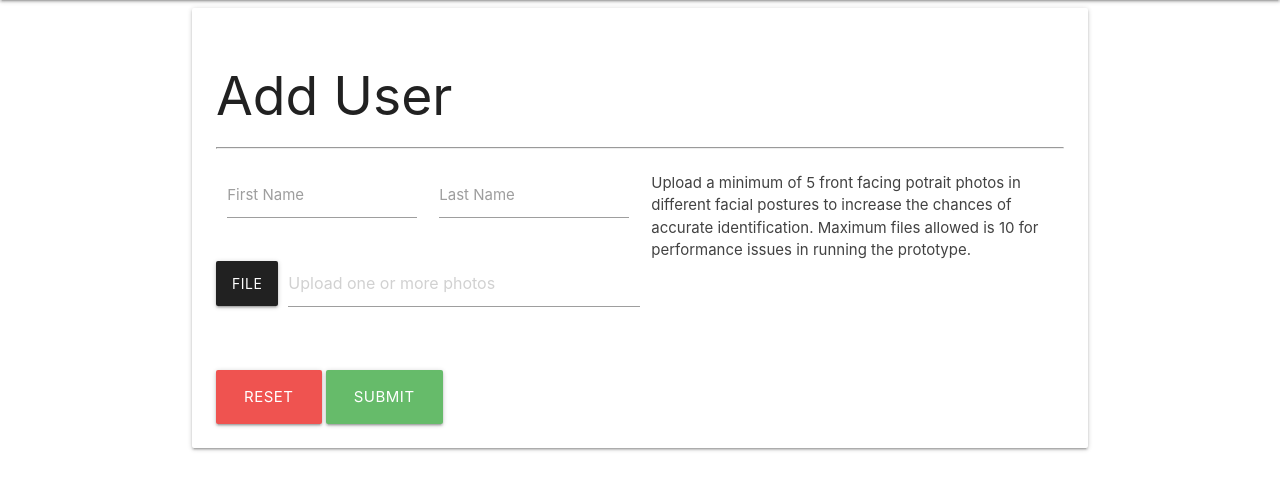
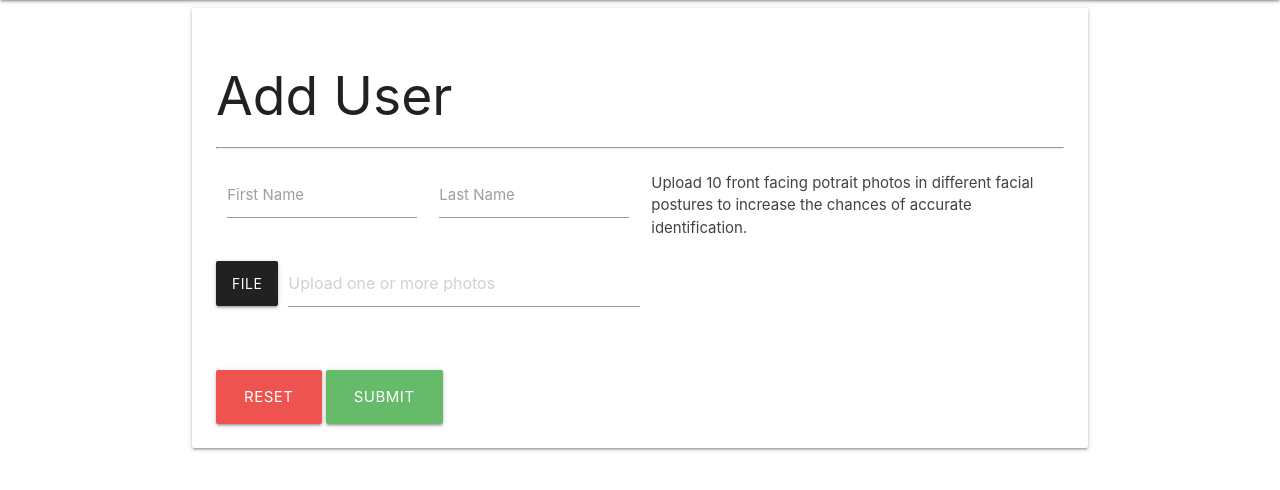
Before and after one commit to dotslash21/FaceAccessServer, a Flask app: page /admin/add-user in a window 1280 px wide. Shown: the part 64-554 px from the top of the page. Run offline with Flask 2, Linux system fonts and the light colour scheme; parts of the project's set-up code (start-up, migrations or seed data) failed here and were passed over.

Commit message:
Update photo requirement in frontend
Signed-off-by: Arunangshu Biswas <arunangshubsws@gmail.com>

```diff
--- a/faserver/admin/templates/admin/add_user.html
+++ b/faserver/admin/templates/admin/add_user.html
@@ -57,10 +57,8 @@
 
         <div class="col s6">
           <p class="grey-text text-darken-3">
-            Upload a minimum of 5 front facing potrait photos in different
-            facial postures to increase the chances of accurate identification.
-            Maximum files allowed is 10 for performance issues in running the
-            prototype.
+            Upload 10 front facing potrait photos in different facial postures
+            to increase the chances of accurate identification.
           </p>
         </div>
       </div>
```
